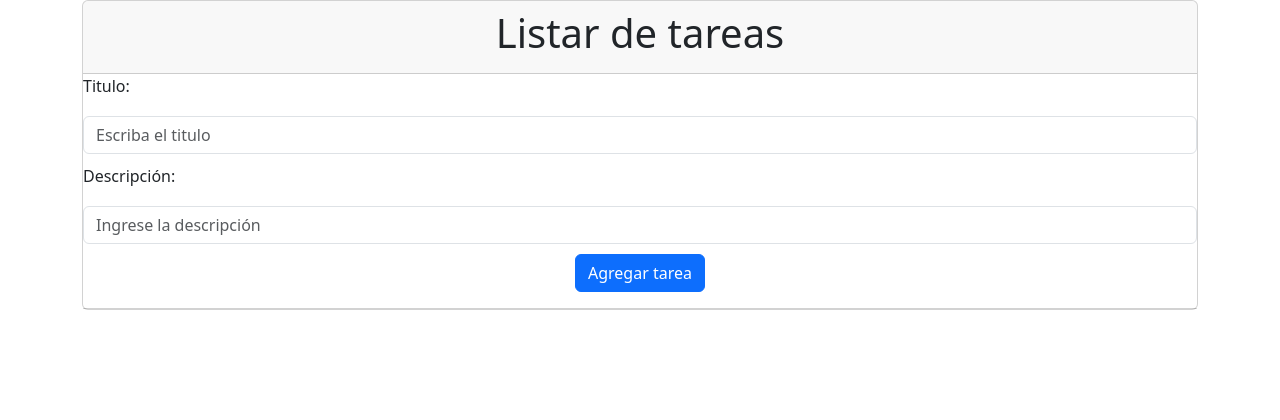
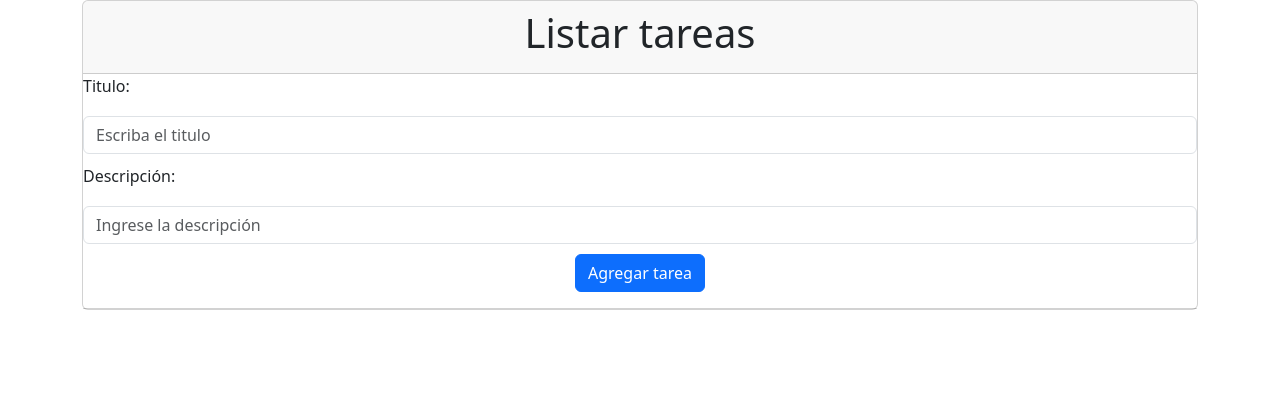
Before and after one commit to Rochii14/Listado_De_Tareas, a PHP site: page / in a window 1280 px wide. Shown: the top 420 px of the page. Run offline with PHP 8.4, Linux system fonts and the light colour scheme; data that the repository does not hold is empty; some web fonts are replaced.

Commit message:
modifico titulo en el index

```diff
--- a/index.php
+++ b/index.php
@@ -58,7 +58,7 @@
         <header></header>
         <main class="container"> <!--Agregar  tarea -->
             <div class="card">
-                <div class="card-header"><h1 class="titulo">Listar de tareas</h1></div>
+                <div class="card-header"><h1 class="titulo">Listar tareas</h1></div>
                 <!-- ------------------------------CREAR LA TAREA------------------------------ -->
                 <div class="mb-3">
                     <form action="" method="post" class="formulario">
```
